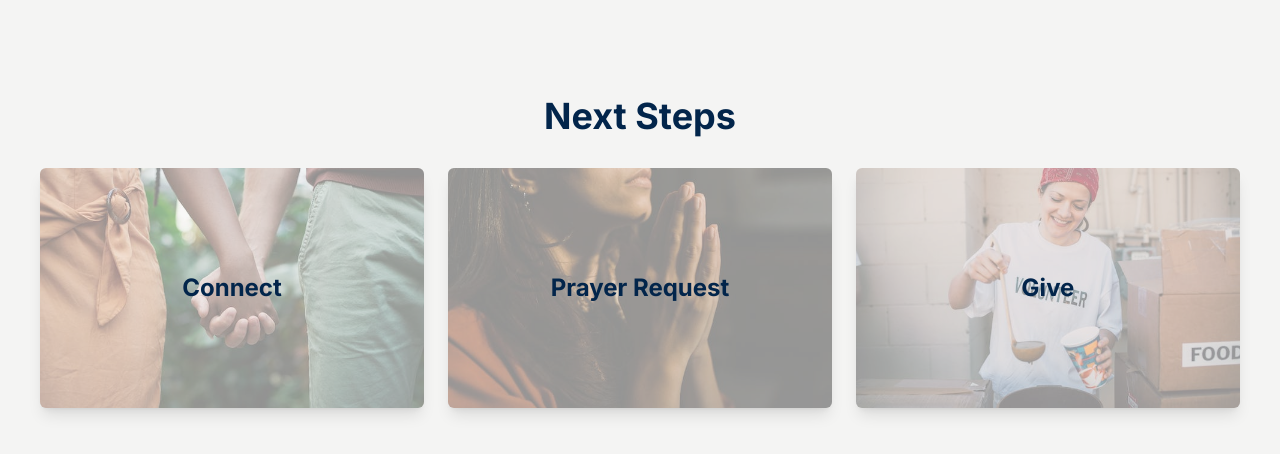
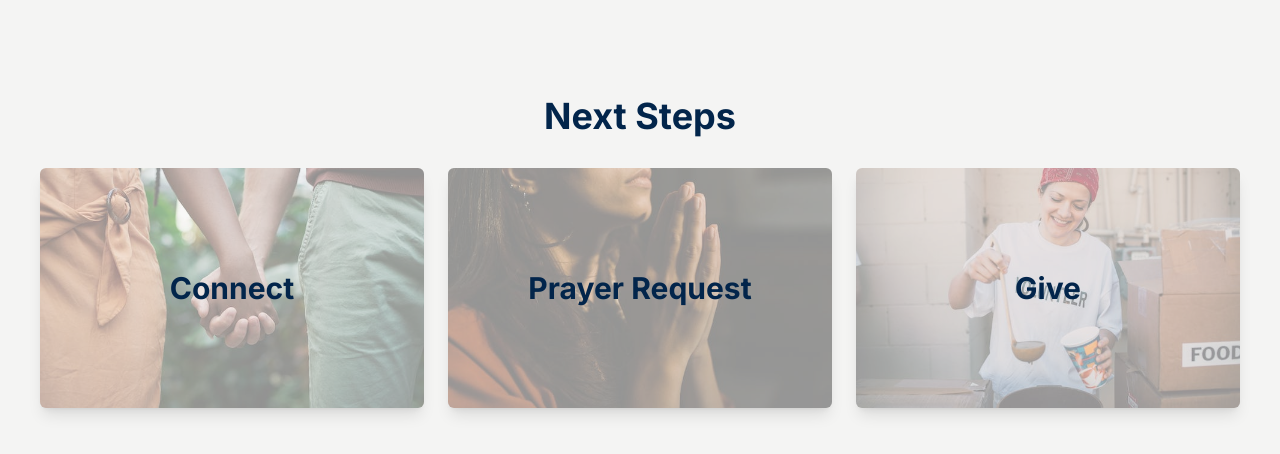
Before and after one commit to eliassymons/orcgg, a Next.js app: page /pages/next-steps in a window 1280 px wide. Shown: the top 454 px of the page. Built offline with nearby package versions, Linux system fonts and the light colour scheme.

Commit message:
text size on next steps

```diff
--- a/app/components/card.tsx
+++ b/app/components/card.tsx
@@ -17,7 +17,7 @@ function Card(props: { caption: string; img: string; link: string }) {
         height={800}
         className=" left-0  m-0 m w-[100%] h-60 absolute top-0 p-0 flex-grow -z-10 object-cover opacity-40 rounded-md "
       />
-      <h2>{props.caption}</h2>
+      <h2 className="text-3xl">{props.caption}</h2>
     </div>
   );
 }
```
